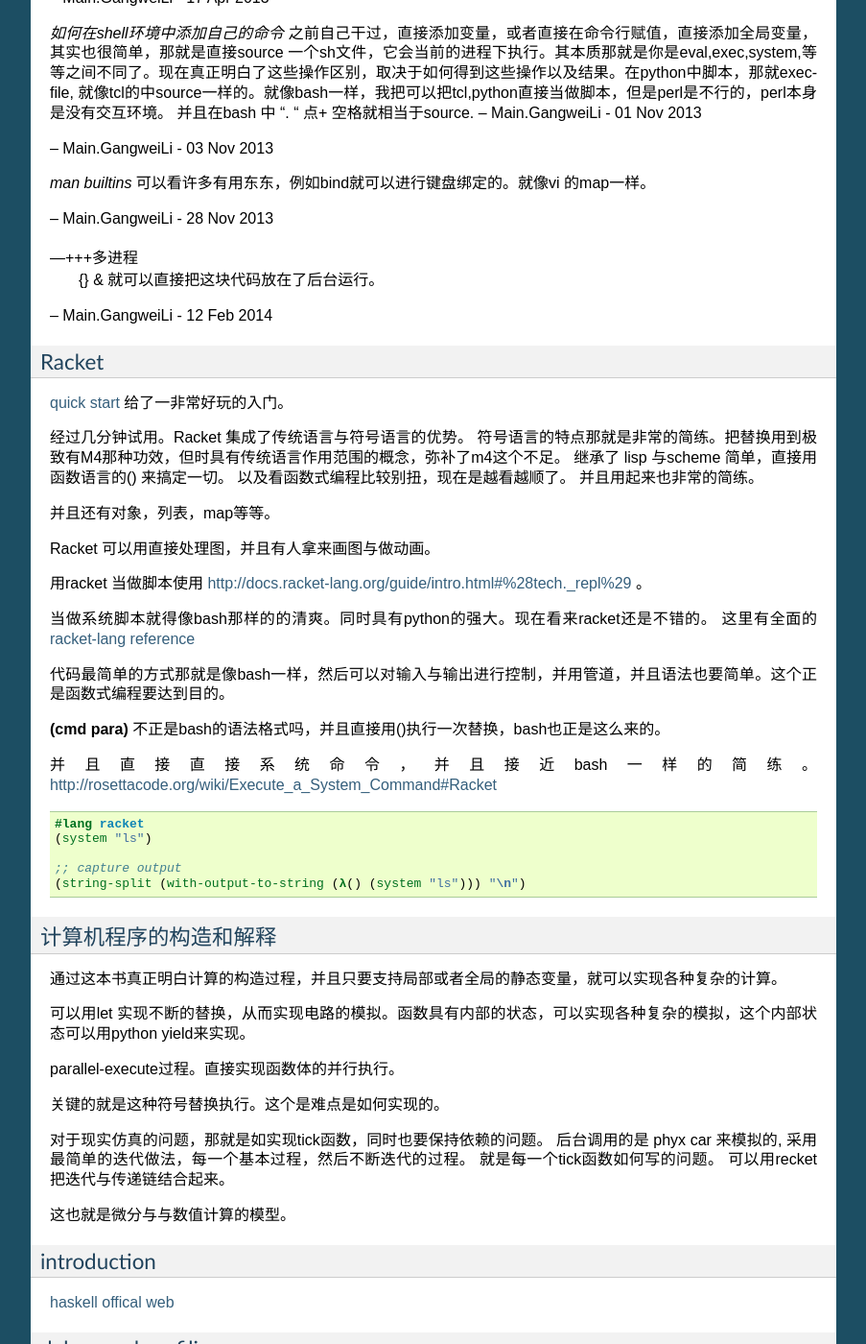
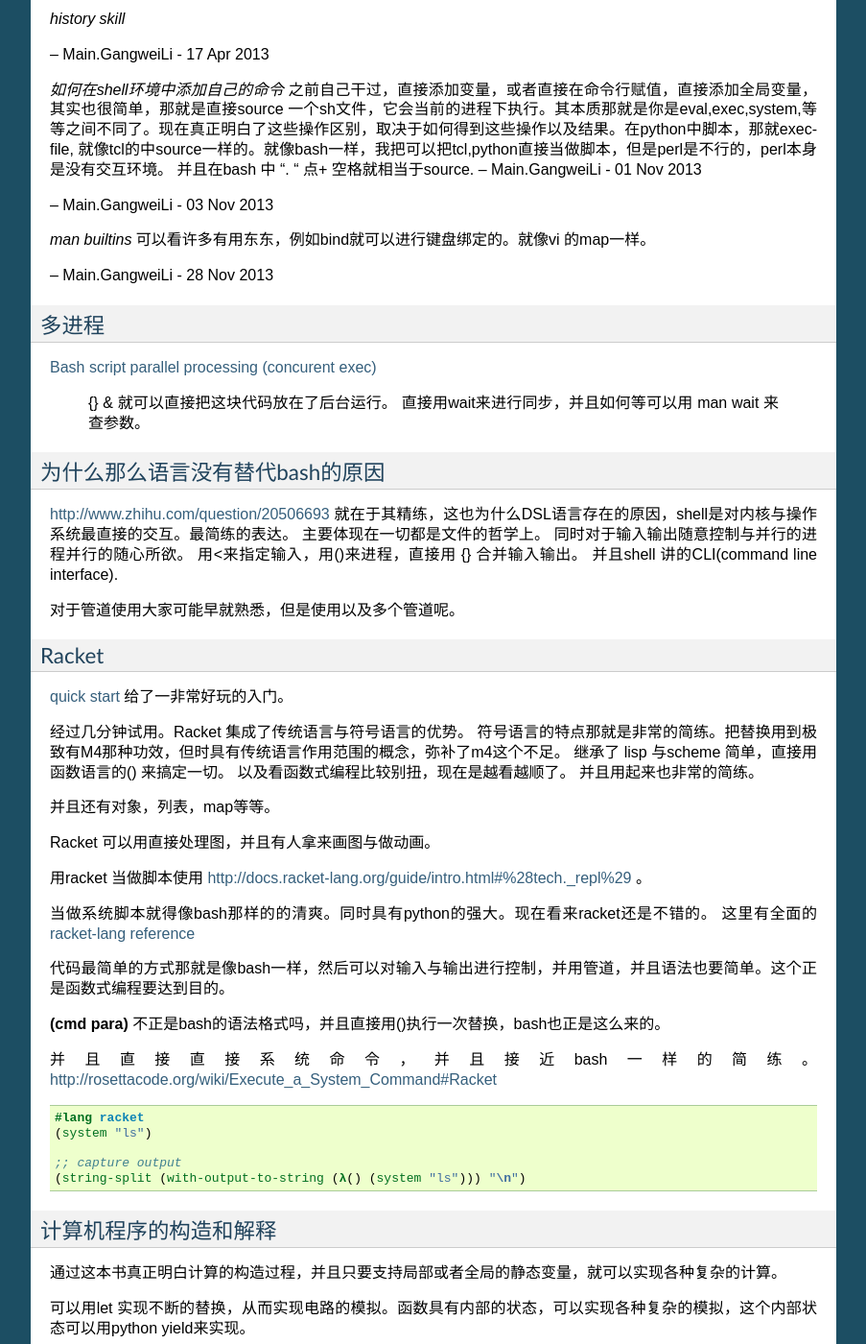
Before and after one commit to gwli/Programming, a Sphinx documentation site: the page built from source/content/Stage_1.rst, in a window 1280 px wide and 1400 px high, scrolled down 10598 px. Shown: the whole window at 96% size, without its empty margins (198-1101 px from the left). Built offline with Sphinx 7.4.7, drawn with Linux system fonts in a browser that asks for light colours; some of the changed text lies outside the part shown.

Commit message:
why bash is not replaced by python

```diff
--- a/source/content/Stage_1/Bash.rst
+++ b/source/content/Stage_1/Bash.rst
@@ -111,6 +111,7 @@
 更好完的重定向要属端口应用功能 了。
 
 :command:`mknod /dev/tcp c 30 36` 就可以STDIN/STDOUT/STDERR一样重定向了。
+
 进程替换
 ========
 
@@ -248,8 +249,11 @@
 
 
 
----+++多进程
- {} & 就可以直接把这块代码放在了后台运行。
+多进程
+======
+`Bash script parallel processing (concurent exec) <http://ubuntuforums.org/showthread.php?t=382330>`_
+
+ {} & 就可以直接把这块代码放在了后台运行。 直接用wait来进行同步，并且如何等可以用 man wait 来查参数。
 
 .. ::
 
@@ -274,6 +278,15 @@
    }
 
 
- * `Bash script parallel processing (concurent exec) <http://ubuntuforums.org/showthread.php?t=382330>`_
+为什么那么语言没有替代bash的原因
+================================
 
--- Main.GangweiLi - 12 Feb 2014
+http://www.zhihu.com/question/20506693
+就在于其精练，这也为什么DSL语言存在的原因，shell是对内核与操作系统最直接的交互。最简练的表达。
+主要体现在一切都是文件的哲学上。 同时对于输入输出随意控制与并行的进程并行的随心所欲。
+用<来指定输入，用()来进程，直接用 {} 合并输入输出。 并且shell 讲的CLI(command line interface).
+
+对于管道使用大家可能早就熟悉，但是使用以及多个管道呢。
+
+.. code-block:: bash
+   diff -u <(ls |sort ) <(ssh -i ~/my.key dove@myhost grep amazon mp3.urltxt)
--- a/source/content/Stage_1/Racket.rst
+++ b/source/content/Stage_1/Racket.rst
@@ -40,10 +40,13 @@
 
 parallel-execute过程。直接实现函数体的并行执行。
 
-关键的就是这种符号替换执行。这个是难点是如何实现的。
+关键的就是这种符号替换执行。这个是难点是如何实现的。代码执行像数学公式一样。
 
 对于现实仿真的问题，那就是如实现tick函数，同时也要保持依赖的问题。
 后台调用的是 phyx car 来模拟的, 采用最简单的迭代做法，每一个基本过程，然后不断迭代的过程。
 就是每一个tick函数如何写的问题。 可以用recket 把迭代与传递链结合起来。
 
 这也就是微分与与数值计算的模型。
+
+racket的发展史。
+https://www.zhihu.com/question/22785256
```
